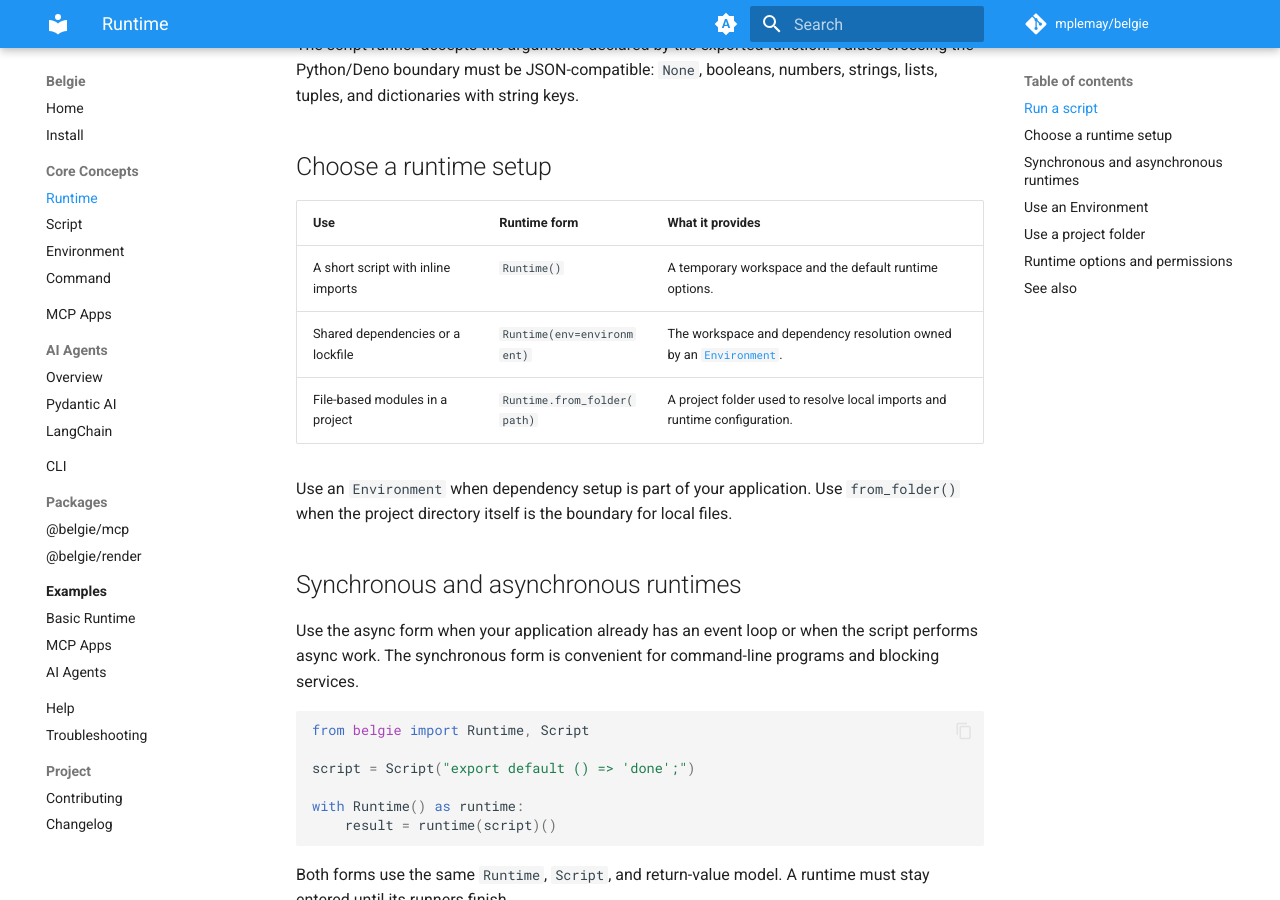
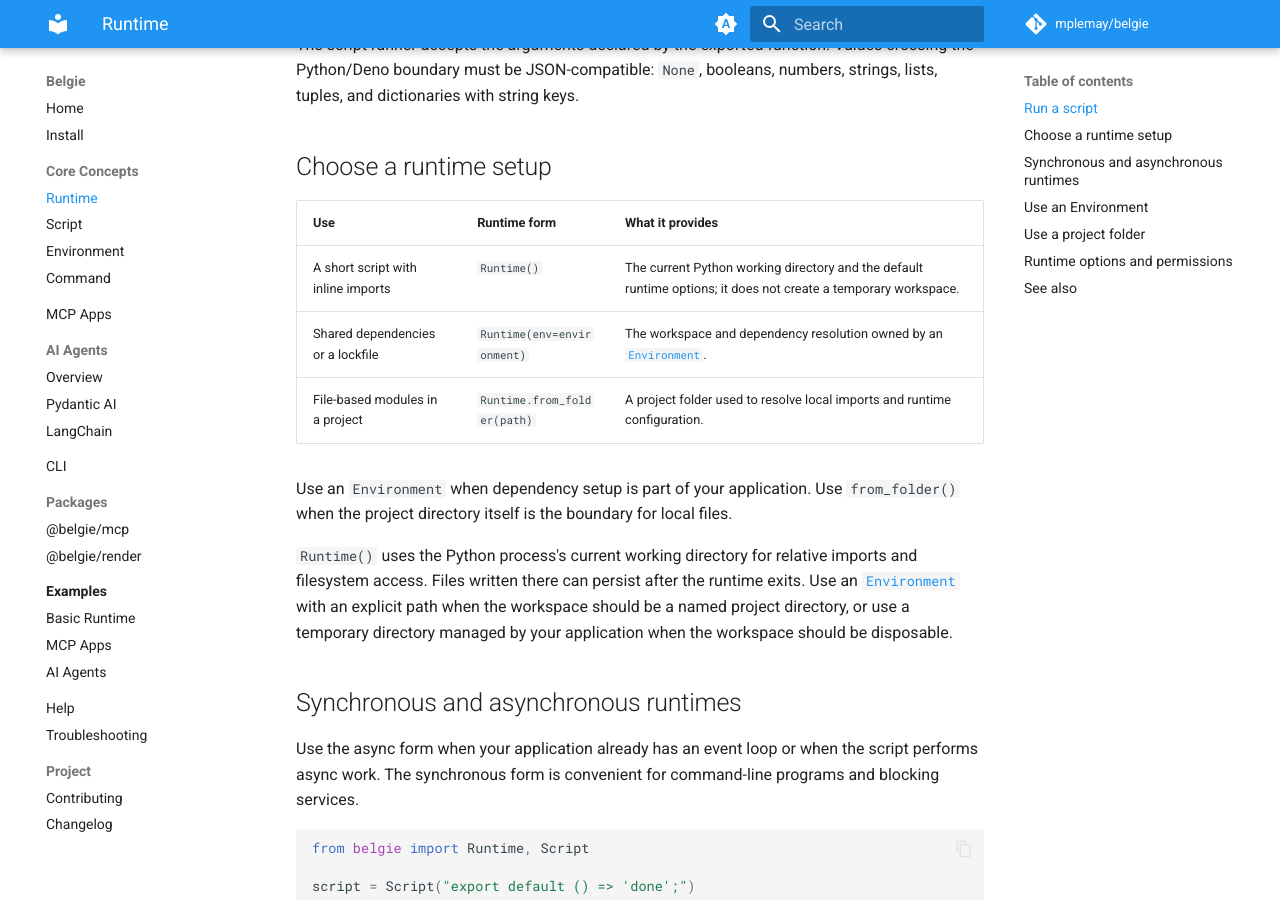
Before and after one commit to mplemay/belgie, an MkDocs documentation site: the page built from docs/runtime.md, in a window 1280 px wide and 900 px high, scrolled down 859 px. Built offline with MkDocs 1.6.1 and Material for MkDocs 9.7.7, drawn with Linux system fonts in a browser that asks for light colours; comment, search, counter and statistics services are not loaded.

Commit message:
docs: correct runtime workspace guidance

```diff
--- a/docs/runtime.md
+++ b/docs/runtime.md
@@ -40,12 +40,17 @@ and dictionaries with string keys.
 
 | Use | Runtime form | What it provides |
 | --- | --- | --- |
-| A short script with inline imports | `Runtime()` | A temporary workspace and the default runtime options. |
+| A short script with inline imports | `Runtime()` | The current Python working directory and the default runtime options; it does not create a temporary workspace. |
 | Shared dependencies or a lockfile | `Runtime(env=environment)` | The workspace and dependency resolution owned by an [`Environment`](environment.md). |
 | File-based modules in a project | `Runtime.from_folder(path)` | A project folder used to resolve local imports and runtime configuration. |
 
 Use an `Environment` when dependency setup is part of your application. Use `from_folder()` when
 the project directory itself is the boundary for local files.
+
+`Runtime()` uses the Python process's current working directory for relative imports and filesystem
+access. Files written there can persist after the runtime exits. Use an [`Environment`](environment.md)
+with an explicit path when the workspace should be a named project directory, or use a temporary
+directory managed by your application when the workspace should be disposable.
 
 ## Synchronous and asynchronous runtimes
 
```
